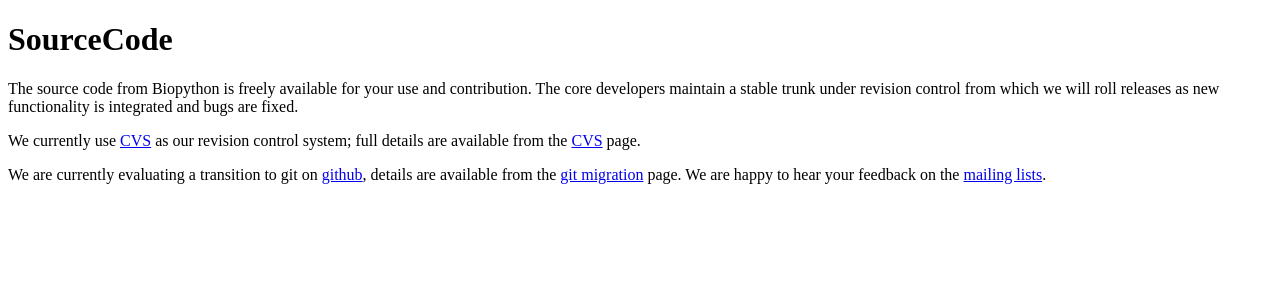
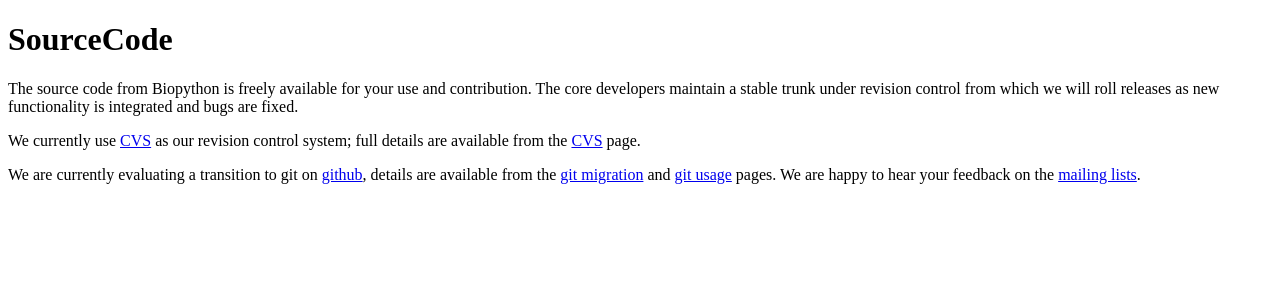
Before and after one commit to biopython/biopython.github.io, a Jekyll site: the page built from wiki/SourceCode.md, in a window 1280 px wide. Shown: the top 300 px of the page. Built offline with Jekyll 4.4.1, drawn with Linux system fonts in a browser that asks for light colours.

Commit message:
added link to GitUsage

```diff
--- a/wiki/SourceCode.md
+++ b/wiki/SourceCode.md
@@ -14,5 +14,6 @@ full details are available from the [CVS](CVS "wikilink") page.
 
 We are currently evaluating a transition to git on
 [github](http://www.github.com), details are available from the [git
-migration](GitMigration "wikilink") page. We are happy to hear your
-feedback on the [ mailing lists](Mailing_lists "wikilink").
+migration](GitMigration "wikilink") and [git usage](GitUsage "wikilink")
+pages. We are happy to hear your feedback on the [ mailing
+lists](Mailing_lists "wikilink").
```
Also changed, not shown: 1 other file.
